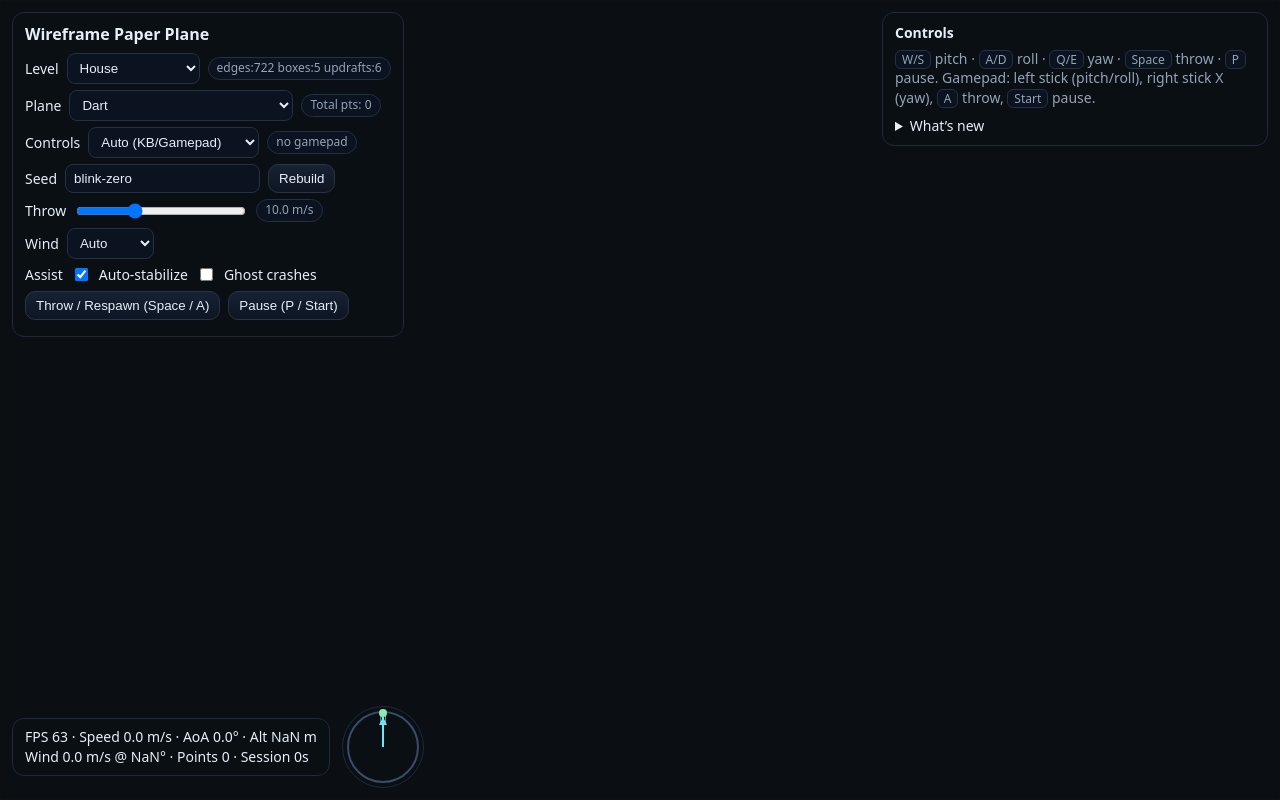
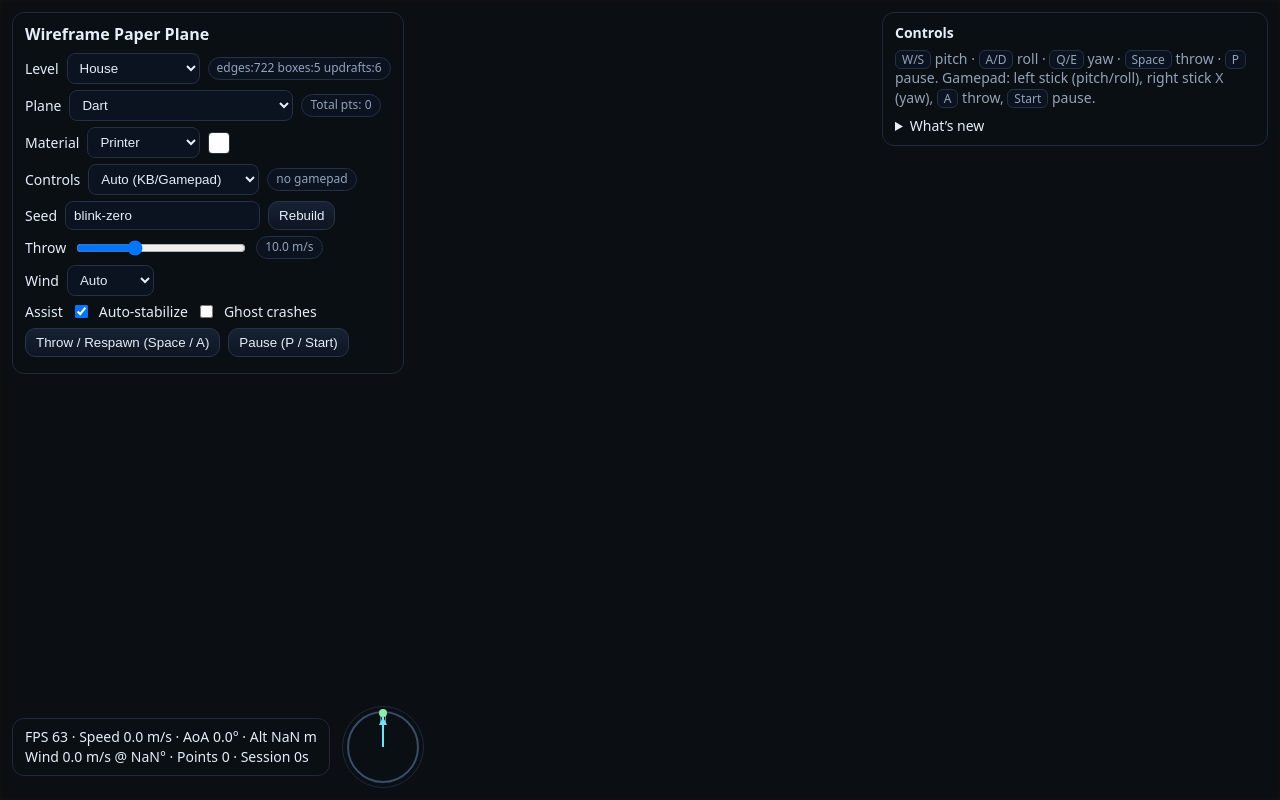
Before and after one commit to BlinkZer0/Paper-Plane-Sim, a website built with Vite: page index.html in a window 1280 px wide. Built offline with nearby package versions, Linux system fonts and the light colour scheme.

Commit message:
Add material system for planes

```diff
--- a/index.html
+++ b/index.html
@@ -28,6 +28,11 @@
     <label>Plane</label>
     <select id="plane" aria-label="Plane"></select>
     <span id="unlockInfo" class="pill"></span>
+  </div>
+  <div class="row">
+    <label>Material</label>
+    <select id="material" aria-label="Material"></select>
+    <span id="materialIcon" class="material-icon"></span>
   </div>
   <div class="row">
     <label>Controls</label>
--- a/src/main.js
+++ b/src/main.js
@@ -2,7 +2,7 @@ import { Vec3 } from './vec3.js';
 import { RNG, DEG, lerp, TAU } from './utils.js';
 import { buildHouse, buildOffice, buildMall, buildStadium, buildGoogleCity } from './levels.js';
 import { makeWind, buildUpdrafts } from './wind.js';
-import { Plane, BASE_PLANES } from './plane.js';
+import { Plane, BASE_PLANES, BASE_MATERIALS } from './plane.js';
 
 /**************** Camera & draw ****************/
 let canvas=document.getElementById('canvas'),ctx=canvas.getContext('2d');
@@ -26,15 +26,18 @@ function drawCompass(wDir, upDir){
 
 /**************** World state ****************/
 let rng=new RNG('blink-zero');
-let ui={ level:document.getElementById('level'), plane:document.getElementById('plane'), levelDetail:document.getElementById('levelDetail'), seed:document.getElementById('seed'), regen:document.getElementById('regen'), throw:document.getElementById('throw'), throwVal:document.getElementById('throwVal'), windPreset:document.getElementById('windPreset'), assist:document.getElementById('assist'), ghost:document.getElementById('ghost'), launch:document.getElementById('launch'), pause:document.getElementById('pauseBtn'), fps:document.getElementById('fps'), spd:document.getElementById('spd'), aoa:document.getElementById('aoa'), alt:document.getElementById('alt'), wnd:document.getElementById('wind'), windDir:document.getElementById('windDir'), pts:document.getElementById('points'), session:document.getElementById('session'), padState:document.getElementById('padState'), control:document.getElementById('controlMode'), unlockInfo:document.getElementById('unlockInfo') };
+let ui={ level:document.getElementById('level'), plane:document.getElementById('plane'), material:document.getElementById('material'), materialIcon:document.getElementById('materialIcon'), levelDetail:document.getElementById('levelDetail'), seed:document.getElementById('seed'), regen:document.getElementById('regen'), throw:document.getElementById('throw'), throwVal:document.getElementById('throwVal'), windPreset:document.getElementById('windPreset'), assist:document.getElementById('assist'), ghost:document.getElementById('ghost'), launch:document.getElementById('launch'), pause:document.getElementById('pauseBtn'), fps:document.getElementById('fps'), spd:document.getElementById('spd'), aoa:document.getElementById('aoa'), alt:document.getElementById('alt'), wnd:document.getElementById('wind'), windDir:document.getElementById('windDir'), pts:document.getElementById('points'), session:document.getElementById('session'), padState:document.getElementById('padState'), control:document.getElementById('controlMode'), unlockInfo:document.getElementById('unlockInfo') };
 ui.throw.addEventListener('input',()=>ui.throwVal.textContent=(+ui.throw.value).toFixed(1)+' m/s');ui.throw.addEventListener('change',()=>focusCanvas());
 let scene={edges:[],boxes:[],spawn:new Vec3(0,1.5,0),bounds:{min:new Vec3(-10,0,-10),max:new Vec3(10,5,10)}};let updrafts=[];let plane;let windField;let paused=false,tGlobal=0;let score=0, sessionTime=0;const SAVEKEY='paperplane_unlocks_v2';
 let unlocks = JSON.parse(localStorage.getItem(SAVEKEY)||'{}');
 function isUnlocked(key){const req=BASE_PLANES[key].requires;return !req || (unlocks.points||0)>=req}
 function refreshPlaneList(){ui.plane.innerHTML='';for(const key of Object.keys(BASE_PLANES)){const p=BASE_PLANES[key];const opt=document.createElement('option');opt.value=key;opt.textContent=p.name+(p.requires?` — ${isUnlocked(key)?'Unlocked':`Locked (${p.requires} pts)`}`:'');if(p.requires && !isUnlocked(key)){opt.disabled=true;opt.className='locked'}ui.plane.appendChild(opt)}ui.unlockInfo.textContent=`Total pts: ${unlocks.points||0}`}
-function rebuild(){rng=new RNG(ui.seed.value||'seed');const L=ui.level.value;let s; if(L==='house')s=buildHouse(rng); if(L==='office')s=buildOffice(rng); if(L==='mall')s=buildMall(rng); if(L==='stadium')s=buildStadium(rng); if(L==='google')s=buildGoogleCity(rng); scene=s;windField=makeWind(L,rng.seed);updrafts=buildUpdrafts(L,rng,scene.bounds);plane=new Plane(BASE_PLANES[ui.plane.value]||BASE_PLANES.dart);plane.reset(scene.spawn.clone(),new Vec3(0,0,1),+ui.throw.value);ui.levelDetail.textContent=`edges:${scene.edges.length} boxes:${scene.boxes.length} updrafts:${updrafts.length}`;sessionTime=0}
-refreshPlaneList();ui.plane.value='dart';
-ui.regen.addEventListener('click',()=>{rebuild();focusCanvas();});ui.level.addEventListener('change',()=>{rebuild();focusCanvas();});ui.plane.addEventListener('change',()=>{plane=new Plane(BASE_PLANES[ui.plane.value]);focusCanvas();});ui.control.addEventListener('change',()=>focusCanvas());ui.windPreset.addEventListener('change',()=>focusCanvas());ui.assist.addEventListener('change',()=>focusCanvas());ui.ghost.addEventListener('change',()=>focusCanvas());ui.launch.addEventListener('click',()=>{throwPlane();focusCanvas();});ui.pause.addEventListener('click',()=>{togglePause();focusCanvas();});
+function refreshMaterialList(){ui.material.innerHTML='';for(const key of Object.keys(BASE_MATERIALS)){const m=BASE_MATERIALS[key];const opt=document.createElement('option');opt.value=key;opt.textContent=m.name;ui.material.appendChild(opt)}}
+function makeParams(){const shape=BASE_PLANES[ui.plane.value]||BASE_PLANES.dart;const mat=BASE_MATERIALS[ui.material.value]||BASE_MATERIALS.printer;return{...shape,mass:shape.mass*mat.mass,wingArea:shape.wingArea*mat.wingArea,CD0:shape.CD0*mat.CD0,color:mat.color,texture:mat.texture}}
+function updateMaterialIcon(){const m=BASE_MATERIALS[ui.material.value];if(m)ui.materialIcon.style.backgroundImage=`url(${m.texture})`}
+function rebuild(){rng=new RNG(ui.seed.value||'seed');const L=ui.level.value;let s; if(L==='house')s=buildHouse(rng); if(L==='office')s=buildOffice(rng); if(L==='mall')s=buildMall(rng); if(L==='stadium')s=buildStadium(rng); if(L==='google')s=buildGoogleCity(rng); scene=s;windField=makeWind(L,rng.seed);updrafts=buildUpdrafts(L,rng,scene.bounds);plane=new Plane(makeParams());plane.reset(scene.spawn.clone(),new Vec3(0,0,1),+ui.throw.value);ui.levelDetail.textContent=`edges:${scene.edges.length} boxes:${scene.boxes.length} updrafts:${updrafts.length}`;sessionTime=0;updateMaterialIcon()}
+refreshPlaneList();refreshMaterialList();ui.plane.value='dart';ui.material.value='printer';updateMaterialIcon();
+ui.regen.addEventListener('click',()=>{rebuild();focusCanvas();});ui.level.addEventListener('change',()=>{rebuild();focusCanvas();});ui.plane.addEventListener('change',()=>{plane=new Plane(makeParams());updateMaterialIcon();focusCanvas();});ui.material.addEventListener('change',()=>{plane=new Plane(makeParams());updateMaterialIcon();focusCanvas();});ui.control.addEventListener('change',()=>focusCanvas());ui.windPreset.addEventListener('change',()=>focusCanvas());ui.assist.addEventListener('change',()=>focusCanvas());ui.ghost.addEventListener('change',()=>focusCanvas());ui.launch.addEventListener('click',()=>{throwPlane();focusCanvas();});ui.pause.addEventListener('click',()=>{togglePause();focusCanvas();});
 
 /**************** Input: Keyboard & Gamepad ****************/
 const keys={}; addEventListener('keydown',e=>{keys[e.key.toLowerCase()]=true; if(e.code==='Space'){e.preventDefault();throwPlane()} if(e.key.toLowerCase()==='p'){togglePause()}}); addEventListener('keyup',e=>{keys[e.key.toLowerCase()]=false});
@@ -62,7 +65,7 @@ function toast(msg){ensureToast();toastDiv.textContent=msg;toastDiv.style.opacit
 
 /**************** Loop ****************/
 let last=performance.now(),acc=0;rebuild();setTimeout(()=>throwPlane(),400);
- function frame(now){const dt=(now-last)/1000;last=now;if(!paused){acc+=dt;const step=1/120;while(acc>=step){tGlobal+=step;const inp=getInput();     const wind=(pos)=>{const base=windField(pos,tGlobal,windOverride());const up=applyUpdrafts(pos,tGlobal);return Vec3.add(base,up)};plane.step(step,wind,inp,ui.assist.checked);if(collide())plane.thrown=false;     const b=plane.basis();const follow=Vec3.add(plane.pos,Vec3.mul(b.forward,-3.5));follow.add(Vec3.mul(b.up,1.2));camera.pos=Vec3.add(Vec3.mul(camera.pos,0.9),Vec3.mul(follow,0.1));camera.target=Vec3.add(Vec3.mul(camera.target,0.85),Vec3.mul(plane.pos,0.15));addScore(step);acc-=step}}  ctx.clearRect(0,0,canvas.width,canvas.height);drawEdges(scene.edges,'#3fb7ff');drawUpdrafts(updrafts,now);drawEdges(plane.worldEdges(),'#86efac');const windVec=plane._windVec||new Vec3(0,0,0);const wDir=Math.atan2(windVec.x,windVec.z);const upDir=nearestUpdraft(plane.pos,tGlobal);drawCompass(wDir,upDir);ui.spd.textContent=(plane._speed||0).toFixed(1);ui.aoa.textContent=((plane._alpha||0)/DEG).toFixed(1);ui.alt.textContent=(plane.pos.y).toFixed(1);ui.wnd.textContent=(plane._wind||0).toFixed(1);ui.windDir.textContent=((wDir*180/Math.PI+360)%360).toFixed(0);fpsCounter.tick(now);requestAnimationFrame(frame)}
+ function frame(now){const dt=(now-last)/1000;last=now;if(!paused){acc+=dt;const step=1/120;while(acc>=step){tGlobal+=step;const inp=getInput();     const wind=(pos)=>{const base=windField(pos,tGlobal,windOverride());const up=applyUpdrafts(pos,tGlobal);return Vec3.add(base,up)};plane.step(step,wind,inp,ui.assist.checked);if(collide())plane.thrown=false;     const b=plane.basis();const follow=Vec3.add(plane.pos,Vec3.mul(b.forward,-3.5));follow.add(Vec3.mul(b.up,1.2));camera.pos=Vec3.add(Vec3.mul(camera.pos,0.9),Vec3.mul(follow,0.1));camera.target=Vec3.add(Vec3.mul(camera.target,0.85),Vec3.mul(plane.pos,0.15));addScore(step);acc-=step}}  ctx.clearRect(0,0,canvas.width,canvas.height);drawEdges(scene.edges,'#3fb7ff');drawUpdrafts(updrafts,now);drawEdges(plane.worldEdges(),plane.params.color||'#86efac');const windVec=plane._windVec||new Vec3(0,0,0);const wDir=Math.atan2(windVec.x,windVec.z);const upDir=nearestUpdraft(plane.pos,tGlobal);drawCompass(wDir,upDir);ui.spd.textContent=(plane._speed||0).toFixed(1);ui.aoa.textContent=((plane._alpha||0)/DEG).toFixed(1);ui.alt.textContent=(plane.pos.y).toFixed(1);ui.wnd.textContent=(plane._wind||0).toFixed(1);ui.windDir.textContent=((wDir*180/Math.PI+360)%360).toFixed(0);fpsCounter.tick(now);requestAnimationFrame(frame)}
 function windOverride(){const p=ui.windPreset.value;let o=null;if(p==='calm')o={speed:0.05,gust:0.05,vertical:0.0,swirl:0.05};if(p==='indoor')o={speed:0.25,gust:0.2,vertical:0.05,swirl:0.15};if(p==='drafty')o={speed:0.6,gust:0.5,vertical:0.2,swirl:0.25};if(p==='gusty')o={speed:1.6,gust:1.8,vertical:0.15,swirl:0.7};if(p==='outdoor')o={speed:1.1,gust:1.2,vertical:0.05,swirl:0.5};return o}
 const fpsCounter={buf:new Array(20).fill(0),i:0,tick(t){this.buf[this.i++%this.buf.length]=t;const a=this.buf[(this.i-1+this.buf.length)%this.buf.length];const b=this.buf[this.i%this.buf.length];if(b!==0){const dt=(a-b)/this.buf.length;const fps=(dt>0)?1000/dt:0;document.getElementById('fps').textContent=fps.toFixed(0)}}};
 requestAnimationFrame(frame);
--- a/src/plane.js
+++ b/src/plane.js
@@ -9,6 +9,14 @@ export const BASE_PLANES={
   heavy:{ name:'Heavy', mass:0.010, wingArea:0.019, CD0:0.055,k:0.065,stall:15*DEG, CLalpha:5.0, control:0.012, damping:0.40, I:0.00005 },
   snub:{ name:'Snub Nose', mass:0.0075, wingArea:0.018, CD0:0.052, k:0.062, stall:17*DEG, CLalpha:5.3, control:0.018, damping:0.33, I:0.000032, locked:true, requires:120 },
   fighter:{ name:'Fighter Jet', mass:0.0065, wingArea:0.017, CD0:0.048, k:0.058, stall:22*DEG, CLalpha:5.8, control:0.028, damping:0.30, I:0.000027, locked:true, requires:600 }
+};
+
+export const BASE_MATERIALS={
+  construction:{ name:'Construction', mass:1.3, wingArea:1.05, CD0:1.1, color:'#f87171', texture:'assets/paper/construction.svg' },
+  notebook:{ name:'Notebook', mass:0.9, wingArea:1.0, CD0:0.98, color:'#f8fafc', texture:'assets/paper/notebook.svg' },
+  printer:{ name:'Printer', mass:1.0, wingArea:1.0, CD0:1.0, color:'#ffffff', texture:'assets/paper/printer.svg' },
+  wax:{ name:'Wax', mass:1.1, wingArea:1.02, CD0:0.95, color:'#e0f2fe', texture:'assets/paper/wax.svg' },
+  balsa:{ name:'Balsa', mass:2.0, wingArea:1.1, CD0:1.2, color:'#f5deb3', texture:'assets/paper/balsa.svg' }
 };
 
 export class Plane{
--- a/style.css
+++ b/style.css
@@ -17,3 +17,4 @@ html,body{height:100%;margin:0;background:var(--bg);color:var(--fg);font:14px/1.
 .locked{opacity:.6}
 .locktag{color:var(--lock);font-size:12px}
 .green{color:var(--ok)}
+.material-icon{width:20px;height:20px;border:1px solid #243043;border-radius:4px;background-size:cover;background-position:center;display:inline-block}
```
Also changed, not shown: assets/paper/balsa.svg (added), assets/paper/construction.svg (added), assets/paper/notebook.svg (added), assets/paper/printer.svg (added), assets/paper/wax.svg (added).
